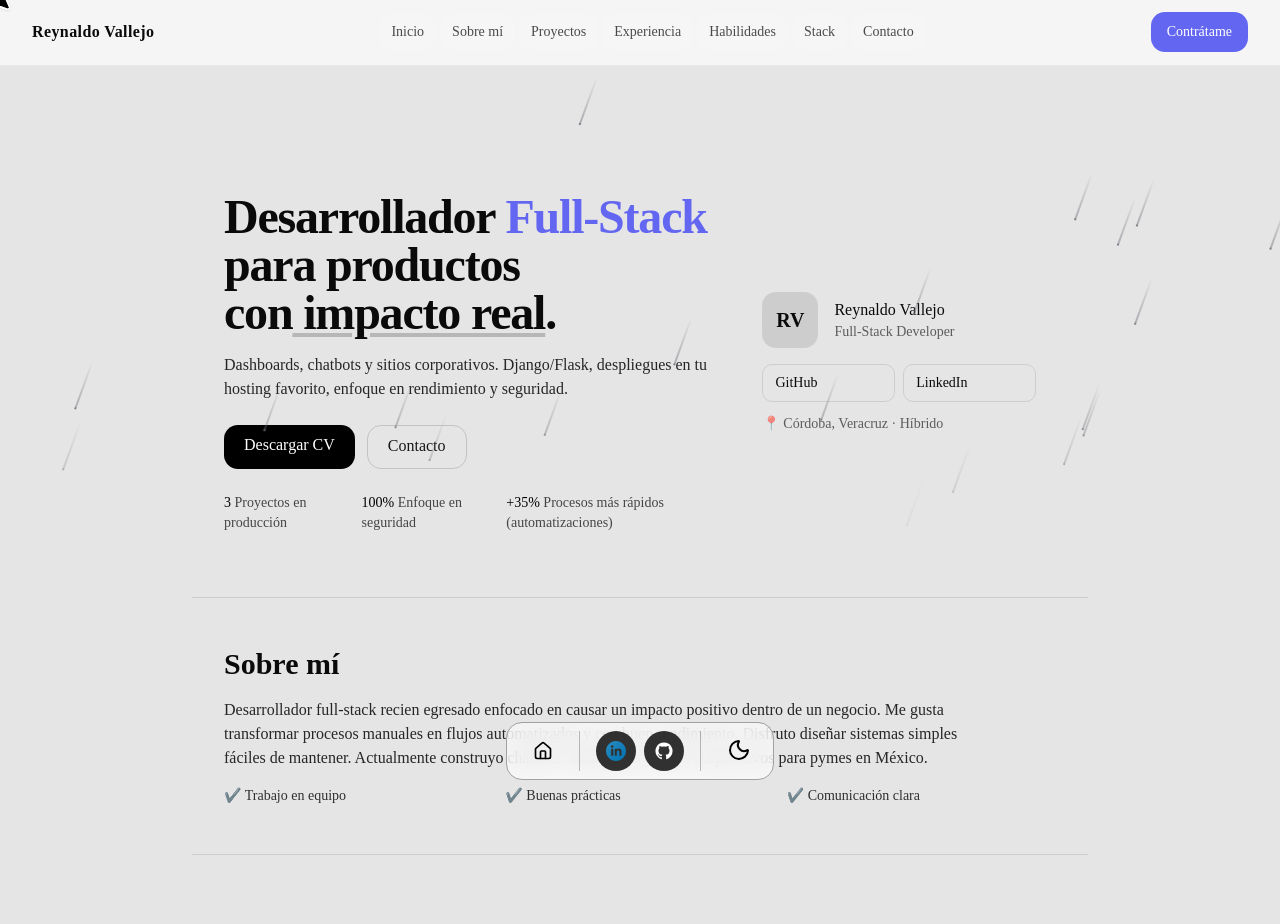
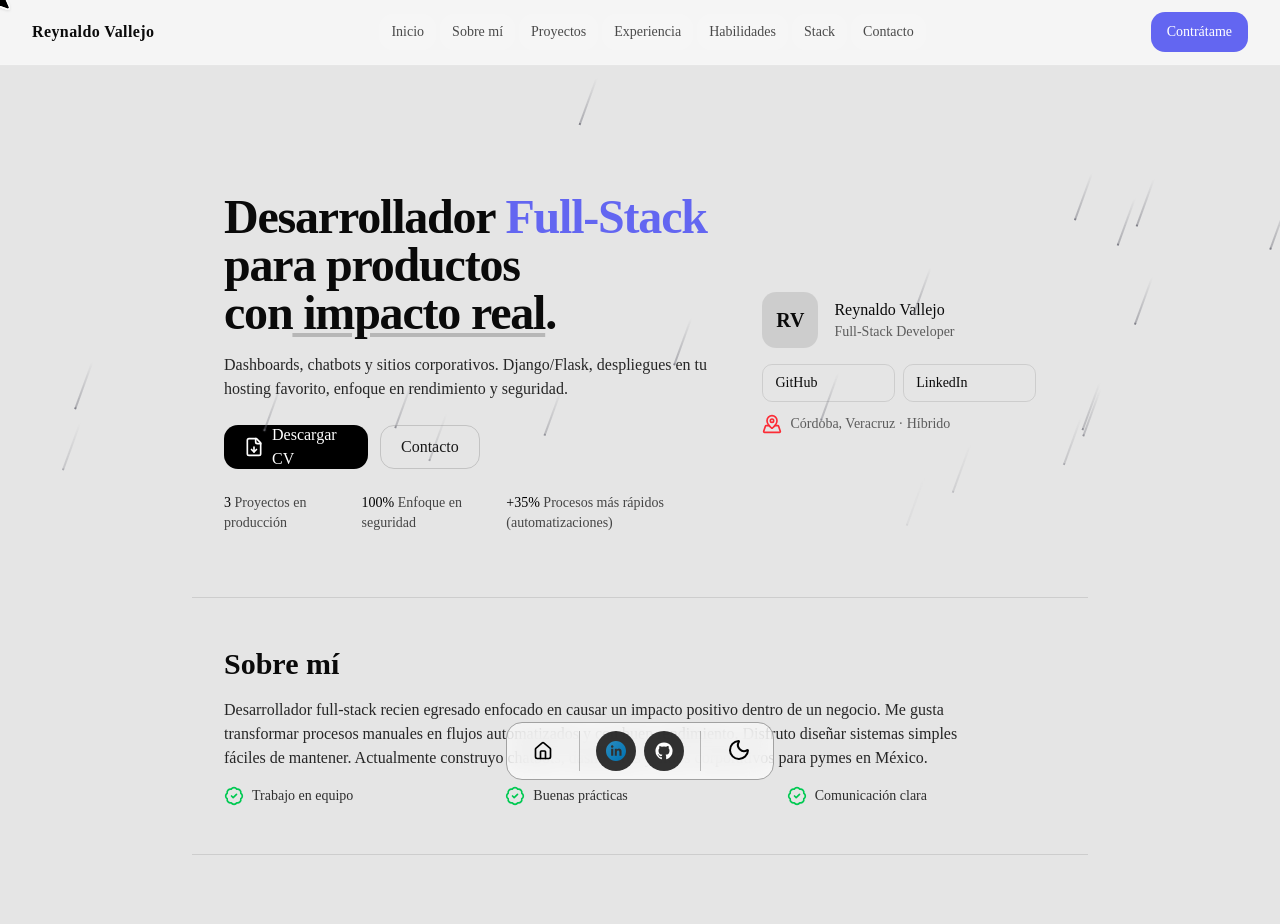
Before and after one commit to Reynaldo003/Rey, a React (Vite) app: page / in a window 1280 px wide. Shown: the top 924 px of the page. Built offline with nearby package versions, Linux system fonts and the light colour scheme; a web font is replaced by a local one.

Commit message:
iconos nuevos

```diff
--- a/src/pages/CV.jsx
+++ b/src/pages/CV.jsx
@@ -5,12 +5,9 @@ import { Meteors } from "../components/magicui/meteors";
 import { BoxReveal } from "../components/magicui/box-reveal";
 import { SmoothCursor } from "../components/ui/smooth-cursor";
 import { Dock, DockIcon } from "../components/magicui/dock";
-import { Home, Menu } from "lucide-react";
+import { Home, Menu, MapPinned, BadgeCheck, FolderGit2, ShieldCheck, Zap, FileDown } from "lucide-react";
 import { AnimatedThemeToggler } from "../components/magicui/animated-theme-toggler";
 
-/**
- * UTILIDADES
- */
 function useSmoothScroll() {
     useEffect(() => {
         let lenis;
@@ -80,9 +77,6 @@ function useSpotlight() {
     }, []);
 }
 
-/**
- * CONTENIDO
- */
 const nav = [
     { id: "inicio", label: "Inicio" },
     { id: "sobre-mi", label: "Sobre mí" },
@@ -261,15 +255,17 @@ export default function App() {
                                 Dashboards, chatbots y sitios corporativos. Django/Flask, despliegues en tu hosting favorito, enfoque en rendimiento y seguridad.
                             </p>
                             <div data-reveal className="magic-reveal-del-2 mt-6 flex gap-3 flex-wrap">
+
                                 <a
                                     href="/CV_Reynaldo_Vallejo.pdf"
-                                    className="btn-magic rounded-xl h-11 px-5 py-2 bg-black dark:bg-white text-white dark:text-black font-medium"
+                                    className="btn-magic rounded-xl h-11 w-36 flex items-center px-5 py-2 bg-black dark:bg-white text-white dark:text-black font-medium"
                                 >
-                                    Descargar CV
+                                    <FileDown className="w-5 h-5 absolute " />
+                                    <p className="pl-7">Descargar CV</p>
                                 </a>
                                 <a
                                     href="#contacto"
-                                    className="rounded-xl h-11 px-5 py-2 border border-black/15 dark:border-white/15 text-black/90 dark:text-white/90 hover:bg-white/5"
+                                    className="rounded-xl h-11 px-5 py-2 border flex items-center border-black/15 dark:border-white/15 text-black/90 dark:text-white/90 hover:bg-white/5"
                                 >
                                     Contacto
                                 </a>
@@ -315,7 +311,7 @@ export default function App() {
                                     LinkedIn
                                 </a>
                             </div>
-                            <div className="mt-3 text-black/60 dark:text-white/60 text-sm">📍 Córdoba, Veracruz · Híbrido</div>
+                            <div className="mt-3 text-black/60 dark:text-white/60 text-sm"> <MapPinned className="w-5 h-5 text-red-500 absolute" /><p className="pl-7">Córdoba, Veracruz · Híbrido</p> </div>
                         </div>
                     </div>
                 </section>
@@ -330,9 +326,9 @@ export default function App() {
                             dashboards y sitios corporativos para pymes en México.
                         </p>
                         <ul className="mt-4 grid gap-3 sm:grid-cols-2 lg:grid-cols-3 text-sm text-black/80 dark:text-white/70">
-                            <li>✔️ Trabajo en equipo</li>
-                            <li>✔️ Buenas prácticas</li>
-                            <li>✔️ Comunicación clara</li>
+                            <div className="w-fit h-fit"><BadgeCheck className="w-5 h-5 text-green-500 absolute" /><li className="pl-7">Trabajo en equipo</li></div>
+                            <div className="w-fit h-fit"><BadgeCheck className="w-5 h-5 text-green-500 absolute" /><li className="pl-7">  Buenas prácticas</li></div>
+                            <div className="w-fit h-fit"><BadgeCheck className="w-5 h-5 text-green-500 absolute" /><li className="pl-7">Comunicación clara</li></div>
                         </ul>
                     </div>
                 </section>
@@ -393,7 +389,7 @@ export default function App() {
                     <div className={container}>
                         <h2 className="text-2xl md:text-3xl font-semibold mb-8">Experiencia</h2>
                         <ol className="relative pl-6">
-                            <span className="absolute left-0 top-0 bottom-0 w-px bg-white/15" />
+                            <span className="absolute left-0 top-0 bottom-0 w-px bg-black/15 dark:bg-white/15" />
                             <br />
                             <li data-reveal className="pb-8">
                                 <div className="absolute -left-[7px] mt-1 size-3 rounded-full bg-[rgb(var(--accent))]" />
@@ -625,7 +621,7 @@ export default function App() {
                     <div>
                         <div className="text-black dark:text-white text-sm font-medium mb-2">Contacto</div>
                         <ul className="space-y-1 text-sm">
-                            <li>📍 Córdoba, Veracruz</li>
+                            <MapPinned className="w-5 h-5 text-red-500 absolute" /><li className="pl-7"> Córdoba, Veracruz</li>
                             <li>
                                 <a href="mailto:rvallejo276@gmail.com" className="hover:text-white">
                                     rvallejo276@gmail.com
@@ -645,7 +641,7 @@ export default function App() {
                     </div>
                     <div>
                         <div className="text-black dark:text-white text-sm font-medium mb-2">Estado</div>
-                        <p className="text-sm">✅ Abierto a proyectos (remoto / híbrido).</p>
+                        <BadgeCheck className="w-5 h-5 text-green-500 absolute" /> <p className="text-sm pl-7"> Abierto a proyectos (remoto / híbrido).</p>
                         <p className="text-xs mt-2">
                             Última actualización: {new Date().toLocaleDateString("es-MX")}
                         </p>
```
